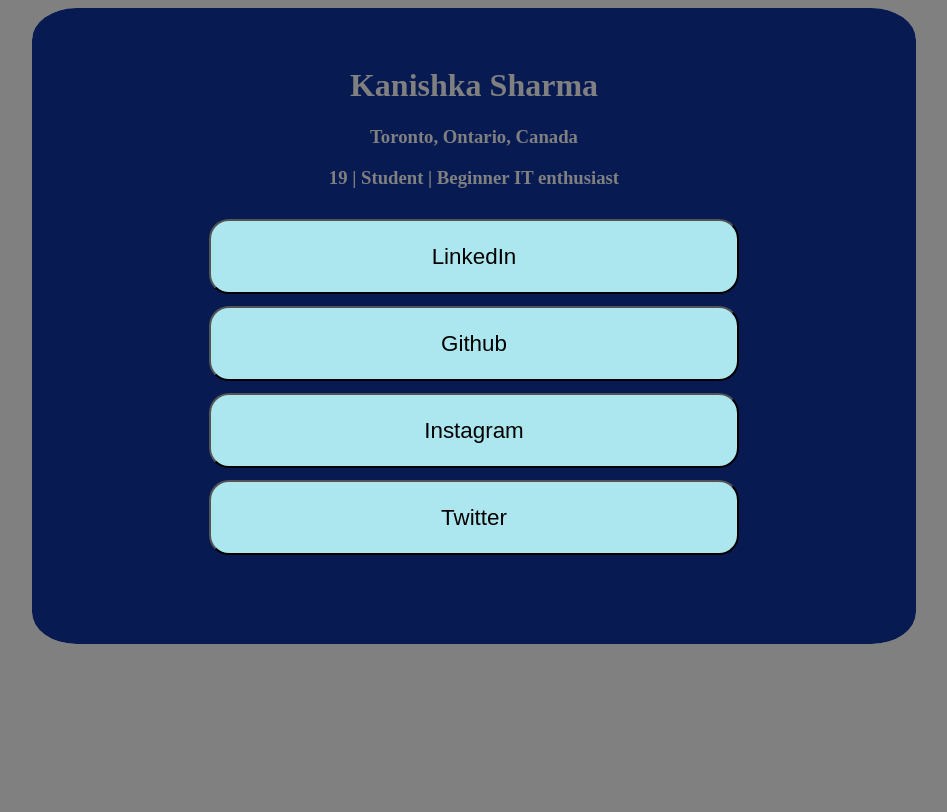
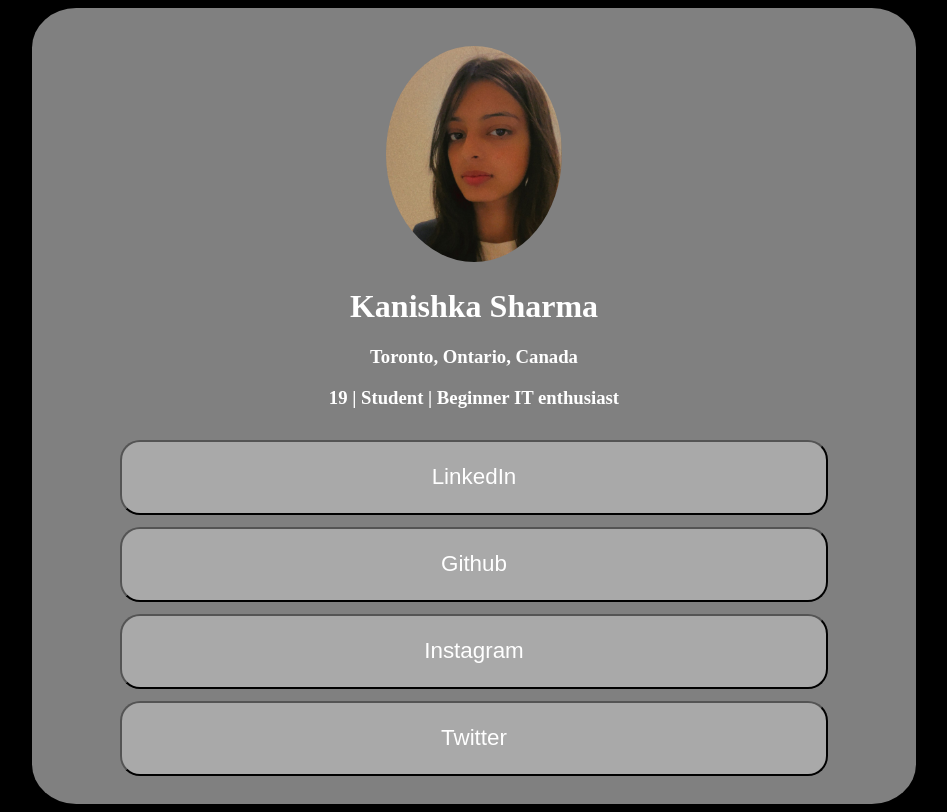
Before and after one commit to KanishkaSharma-Hi/Social-Media-Profile-Links, a plain HTML site: page index.html in a window 1280 px wide. Shown: the whole page, without its empty margins (166-1113 px from the left). Drawn offline with Linux system fonts and the light colour scheme.

Commit message:
Added image

```diff
--- a/index.html
+++ b/index.html
@@ -14,6 +14,9 @@
 <body>
 <div id="outer-box">
   <div class="center-div">
+  <div>
+    <img src="picOfMe.jpeg">
+  </div>
   <div id="name">
     <h1 class="center-text">Kanishka Sharma</h1>
   </div>
--- a/styles.css
+++ b/styles.css
@@ -1,23 +1,23 @@
 html
 {
     box-sizing: border-box;
-    color: grey;
-    background-color: grey;
+    color: white;
+    background-color: black;
     height: auto;
 }
 
 #outer-box
 {
     width: 70%;
-    height: 560px;
+    height: 90vh;
     /* height: auto; */
     padding-top: 3%;
     padding-bottom: 3%;
     /* margin-top: 15%; */
     margin-left: 15%;
-    border-color: #ace7ef;
-    outline-style: solid;
-    background-color: #071a52;
+    /* border-color: #ace7ef; */
+    /* outline-style: solid; */
+    background-color: gray;
     border-radius: 5%;
 }
 
@@ -36,11 +36,11 @@ a:link, a:visited, a:hover, a:active
 #social-links
 {
     height: 300px;
-    border-color: #ace7ef ;
+    /* border-color: #ace7ef ; */
     /* outline-style: solid; */
     border-radius: 3%;
-    margin-left: 20%;
-    margin-right: 20%;
+    margin-left: 10%;
+    margin-right: 10%;
 }
 
 button
@@ -49,6 +49,16 @@ button
     margin-top: 12px;
     height: 25%;
     width: 100%;
-    background-color: #ace7ef;
+    background-color: darkgray;
     font-size: 140%;
+    color: white;
 }
+
+img
+{
+    width: 20% ;
+    /* height: 80px; */
+    border-radius: 50%;
+    text-align: center;
+    margin-left: 40%;
+}
```
Also changed, not shown: picOfMe.jpeg (added).
